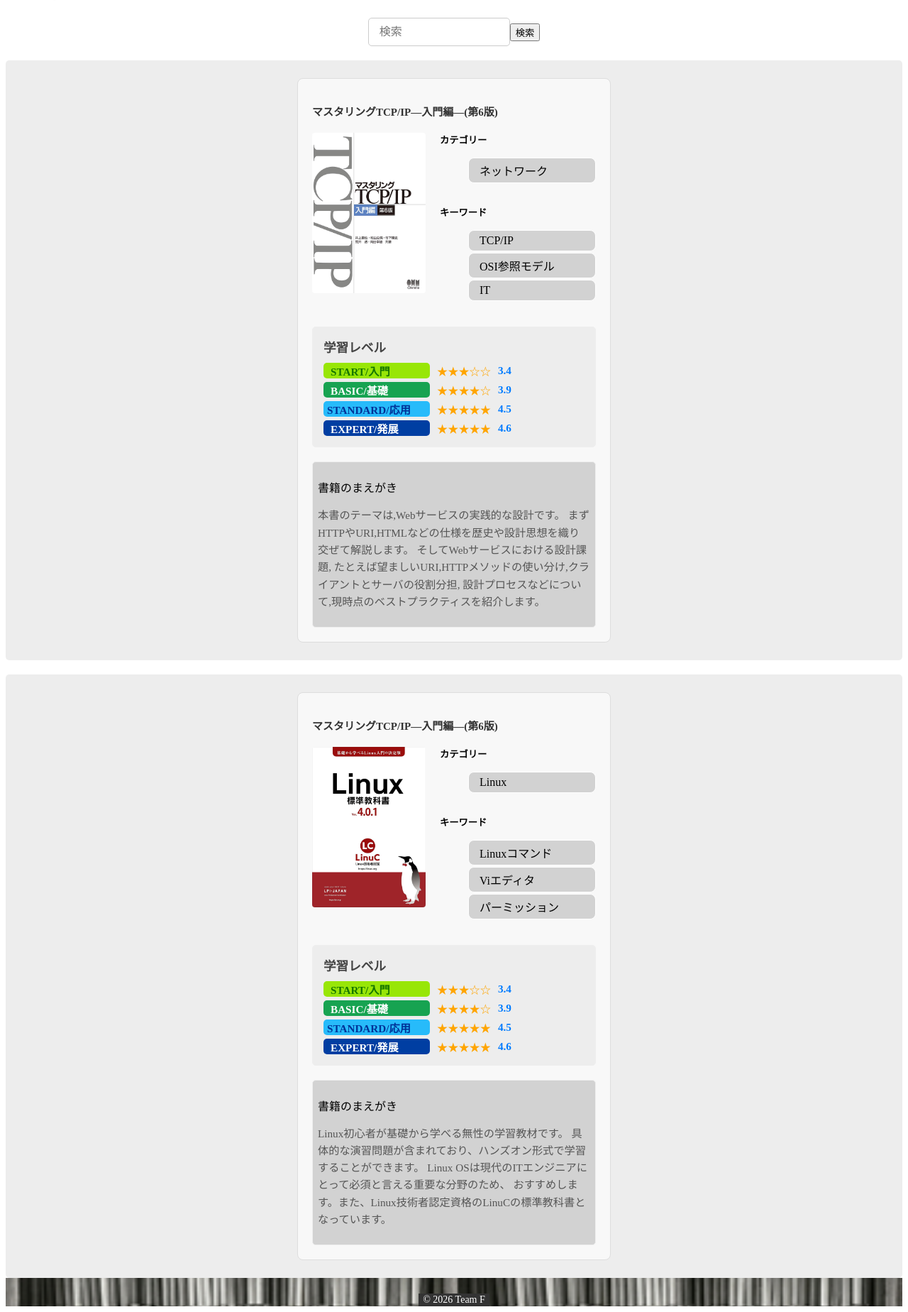
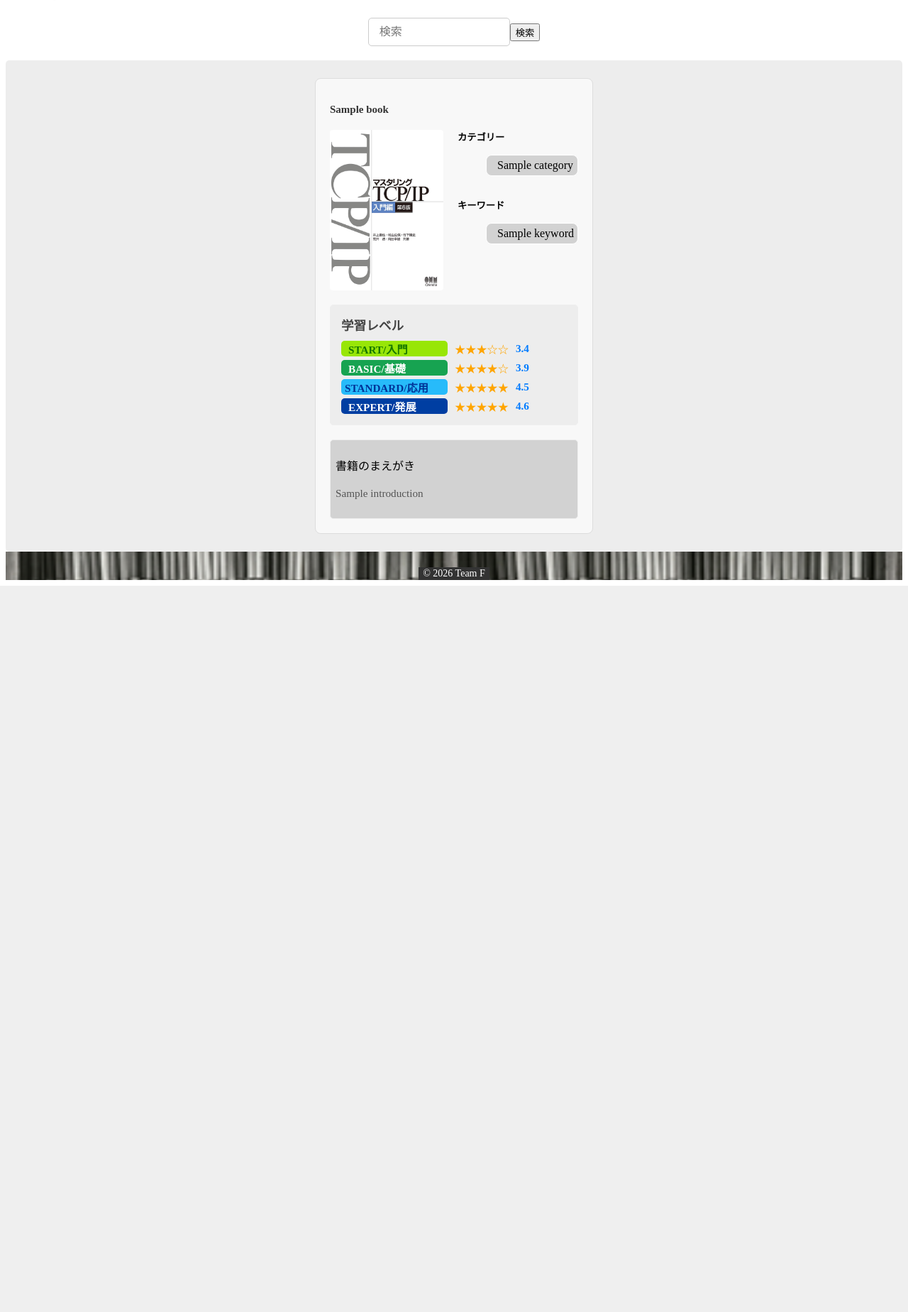
Before and after one commit to Spring-Hackathon-2026-F-team/ReadStage, a Flask app: template ReadStage/templates/book/books.html in a window 1280 px wide. Shown: the part 408-2256 px from the top of the page at 71% size. After the commit the page ends 1233 px from the top, so only its background shows below. Run offline with Flask 2, Linux system fonts and the light colour scheme; the template is opened without the code that fills it: most values are stand-ins (such as "Sample title", 1, 10 or a date in 2020); some libraries are stand-ins or nearby versions.

Commit message:
トップページ書籍一覧取得処理

```diff
--- a/ReadStage/app.py
+++ b/ReadStage/app.py
@@ -119,24 +119,23 @@ def login_process():
 # ログアウト処理
 @app.route("/logout")
 def logout():
-   session.clear()
-   return redirect(url_for('login_view'))
+    session.clear()
+    return redirect(url_for('login_view'))
 
 
 # トップページ(書籍一覧)の表示
 @app.route("/books", methods=["GET"])
 def books_view():
-   user_id = session.get("user_id")
-   if user_id is None:
-       return redirect(url_for('login_view'))
-   else:
-        # Bookモデルクラスに書籍データの必要な情報を取得する想定
-        # ほしい情報(書籍タイトル、カテゴリ、キーワード、各レベルの評価点、まえがき)
+    user_id = session.get("user_id")
+    if user_id is None:
+        return redirect(url_for('login_view'))
+    else:
+        # Bookモデルクラスに整形された書籍データのリストを渡す
+        # ほしい情報(タイトル、カテゴリ、キーワード、まえがき)
         books = Book.get_all()
-        print(books) # TODO: DB接続確認のためのコメントなので、本実装で削除予定
+        return render_template('book/books.html', books=books)
+#       print(books) # TODO: DB接続確認のためのコメントなので、本実装で削除予定
 
-        return render_template('book/books.html')
-#        return render_template('book/books.html', books=books, user_id=user_id)
 
 # 書籍評価ページ表示
 @app.route("/book/<int:book_id>", methods=["GET"])
--- a/ReadStage/templates/book/books.html
+++ b/ReadStage/templates/book/books.html
@@ -16,26 +16,29 @@
 </div>
 
 <div class="book-list"> <!-- 全体を囲む大きな枠 -->
+{% for book in books %} <!-- Jinja2のループを開始 -->
 <article class="book-item"> <!--書籍１冊分のセット枠-->
- <h3 class="book-title"> マスタリングTCP/IP―入門編―(第6版) </h3>
+<h3 class="book-title">{{ book.title }}</h3>
 <div class="book-content"> <!-- 左側の列：イラスト用 -->
-      <img src="{{ url_for('static', filename='image/1.jpg') }}" alt="マスタリングTCP/IP―入門編―(第6版)の本の表紙画像" class="book-image">
+    <img src="{{ url_for('static', filename='image/' + book.id|string + '.jpg') }}" alt="{{book.title}}の画像" class="book-image">
     <div class="book-info-right"> <!-- 右側の列用 -->
         <div class="book-category">
-                  <h5> カテゴリー </h5>
+            <h5>カテゴリー</h5>
                 <ul>
-                         <li>ネットワーク</li>
+                    <li>{{ book.category }}</li>
                 </ul>
         </div>
         <div class="book-keyword">
-                   <h5> キーワード </h5>
+            <h5>キーワード</h5>
                 <ul>
-                         <li>TCP/IP</li>
-                         <li>OSI参照モデル</li>
-                         <li>IT</li>
+                    {% for keyword in book.keywords %} <!-- キーワードリストをループ  -->
+                        <li>{{ keyword }}</li>
+                    {% endfor %}
                 </ul>
         </div>
     </div>
+</div>
+<!-- 学習レベルの評価データを最終的には動的に書き換える -->
 <div class="book-levels">
     <p>学習レベル</p>
     <div class="level-item">
@@ -59,75 +62,17 @@
         <span class="score">4.6</span>
     </div>
 </div>
+
 <div class="book-description-area">
-             <p class="bool-description-heading">  書籍のまえがき </p>
+    <p class="bool-description-heading">書籍のまえがき</p>
     <p class="book-description">
-              本書のテーマは,Webサービスの実践的な設計です。
-              まずHTTPやURI,HTMLなどの仕様を歴史や設計思想を織り交ぜて解説します。
-              そしてWebサービスにおける設計課題,
-              たとえば望ましいURI,HTTPメソッドの使い分け,クライアントとサーバの役割分担,
-              設計プロセスなどについて,現時点のベストプラクティスを紹介します。
+        {{ book.introduction }} <!-- 取得した紹介文の表示 -->
     </P>
 </div>
+</article>
+
+{% endfor %}
+<!-- Jinja2のループ終了 -->
+
 </div>
-  </article>
-</div>
-
-<div class="book-list"> <!-- 全体を囲む大きな枠 -->
-<article class="book-item"> <!--書籍１冊分のセット枠-->
- <h3 class="book-title"> マスタリングTCP/IP―入門編―(第6版) </h3>
-  <div class="book-content"> <!-- 左側の列：イラスト用 -->
-      <img src="{{ url_for('static', filename='image/2.jpg') }}" alt="Linux標準教科書 Ver.4.0.1の本の表紙画像" class="book-image">
-       <div class="book-info-right"> <!-- 右側の列用 -->
-              <div class="book-category">
-                  <h5> カテゴリー </h5>
-                     <ul>
-                         <li>Linux</li>
-                     </ul>
-              </div>
-              <div class="book-keyword">
-                   <h5> キーワード </h5>
-                       <ul>
-                         <li>Linuxコマンド</li>
-                         <li>Viエディタ</li>
-                         <li>パーミッション</li>
-                       </ul>
-              </div>
-            </div>
-              <div class="book-levels">
-                 <p>学習レベル</p>
-                  <div class="level-item">
-                       <span class="level-name-start">START/入門</span>
-                       <span class="star-rating">★★★☆☆</span>
-                       <span class="score">3.4</span>
-                   </div>
-                   <div class="level-item">
-                       <span class="level-name-basic">BASIC/基礎</span>
-                       <span class="star-rating">★★★★☆</span>
-                       <span class="score">3.9</span>
-                   </div>
-                   <div class="level-item">
-                       <span class="level-name-standard"> STANDARD/応用</span>
-                       <span class="star-rating">★★★★★</span>
-                       <span class="score">4.5</span>
-                   </div>
-                   <div class="level-item">
-                       <span class="level-name-expart">EXPERT/発展</span>
-                       <span class="star-rating">★★★★★</span>
-                       <span class="score">4.6</span>
-                   </div>
-              </div>
-          <div class="book-description-area">
-             <p class="bool-description-heading">  書籍のまえがき </p>
-             <p class="book-description">
-              Linux初心者が基礎から学べる無性の学習教材です。
-              具体的な演習問題が含まれており、ハンズオン形式で学習することができます。
-              Linux OSは現代のITエンジニアにとって必須と言える重要な分野のため、
-              おすすめします。また、Linux技術者認定資格のLinuCの標準教科書となっています。
-             </P>
-          </div>
-    </div>
-  </article>
-</div>
-
 {% endblock %}
```
Also changed, not shown: ReadStage/models.py (+47 -4 lines). Lines whose indentation alone changed are shown as unchanged.
